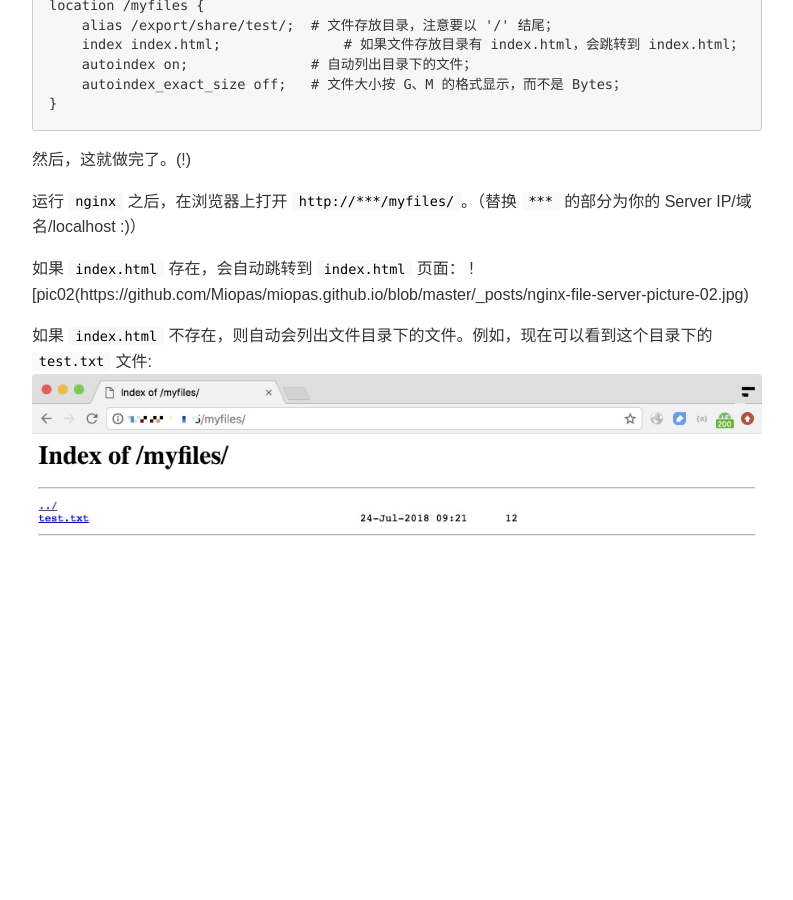
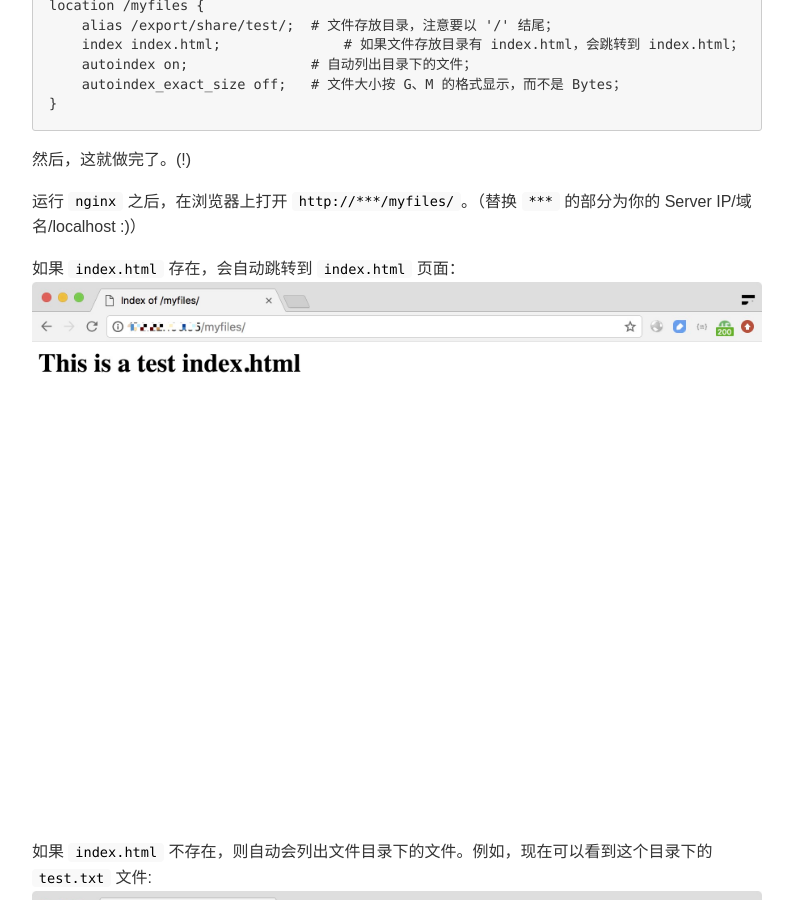
Before and after one commit to Miopas/miopas.github.io, a Jekyll site: the page built from _posts/2018-07-21-nginx-file-server.md, in a window 1280 px wide and 900 px high, scrolled down 542 px. Shown: the whole window, without its empty margins (118-911 px from the left). Built offline with Jekyll 4.4.1, drawn with Linux system fonts in a browser that asks for light colours.

Commit message:
Update 2018-07-21-nginx-file-server.md

```diff
--- a/_posts/2018-07-21-nginx-file-server.md
+++ b/_posts/2018-07-21-nginx-file-server.md
@@ -33,7 +33,7 @@ location /myfiles {
 运行 `nginx` 之后，在浏览器上打开 `http://***/myfiles/`。（替换 `***` 的部分为你的 Server IP/域名/localhost :)）
 
 如果 `index.html` 存在，会自动跳转到 `index.html` 页面：
-![pic02(https://github.com/Miopas/miopas.github.io/blob/master/_posts/nginx-file-server-picture-02.jpg)
+![pic02](https://github.com/Miopas/miopas.github.io/blob/master/_posts/nginx-file-server-picture-02.jpg)
 
 
 如果 `index.html` 不存在，则自动会列出文件目录下的文件。例如，现在可以看到这个目录下的 `test.txt` 文件:
```
